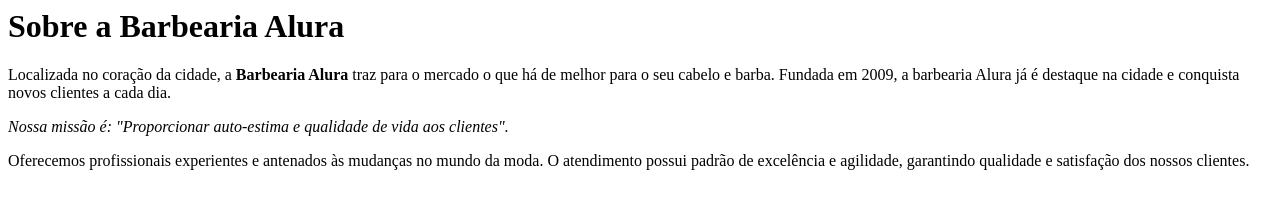
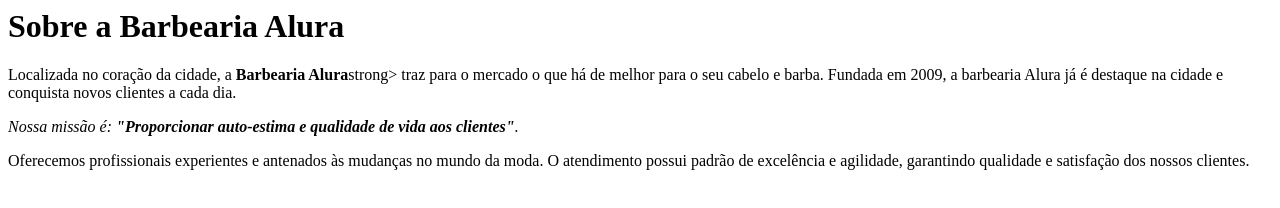
Before and after one commit to pFransozi/2023-1ANO-HTML5-CSS3, a plain HTML site: page index.html in a window 1280 px wide. Drawn offline with Linux system fonts and the light colour scheme.

Commit message:
Update index.html

```diff
--- a/index.html
+++ b/index.html
@@ -1,8 +1,8 @@
 <h1>Sobre a Barbearia Alura</h1>
 
-<p>Localizada no coração da cidade, a <strong>Barbearia Alura</strong> traz para o mercado o que há de melhor para o seu cabelo e barba. Fundada em 2009, a barbearia Alura já é destaque na cidade e conquista novos clientes a cada dia.</p>
+<p>Localizada no coração da cidade, a <strong>Barbearia Alura</strong>strong> traz para o mercado o que há de melhor para o seu cabelo e barba. Fundada em 2009, a barbearia Alura já é destaque na cidade e conquista novos clientes a cada dia.</p>
 
-<p><em>Nossa missão é: <strong></strong>"Proporcionar auto-estima e qualidade de vida aos clientes"</strong>.</em></p>
+<p><em>Nossa missão é: <strong>"Proporcionar auto-estima e qualidade de vida aos clientes"</strong>.</em></p>
 
 <p>Oferecemos profissionais experientes e antenados às mudanças no mundo da moda.
 O atendimento possui padrão de excelência e agilidade, garantindo qualidade e satisfação dos nossos clientes.</p>
```
